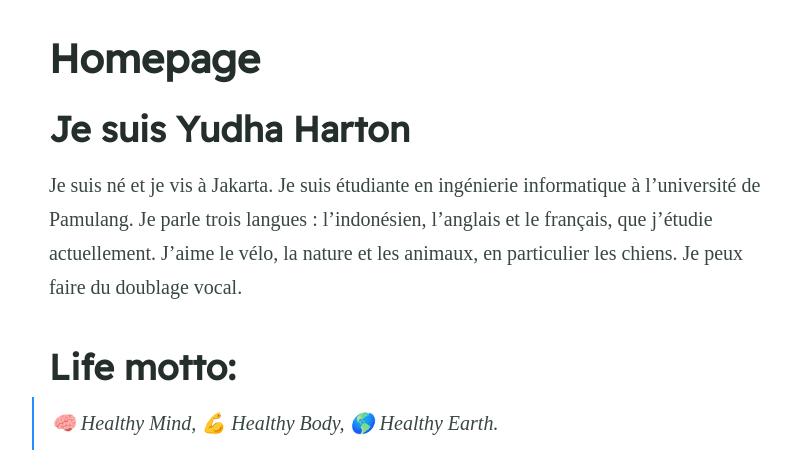
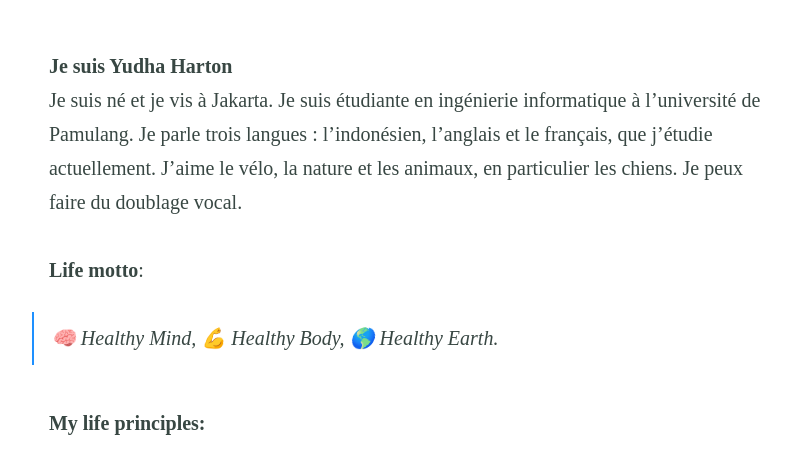
Before and after one commit to yudhaharton/yudhaharton.github.io, a Jekyll site: the page built from index.md, in a window 1280 px wide and 900 px high, cut to the strip 428-900 px from the top of the window. Shown: the whole strip, without its empty margins (234-1025 px from the left). Built offline with Jekyll 4.4.1, drawn with Linux system fonts in a browser that asks for light colours; some web fonts are replaced.

Commit message:
Update index.md

```diff
--- a/index.md
+++ b/index.md
@@ -1,32 +1,31 @@
 ---
-title: Homepage
+title:
 feature_text: |
 feature_image: "https://i.ibb.co/dP6PRSN/IRWN2699.jpg"
 excerpt: ""
 ---
 
-## Je suis Yudha Harton
-
+**Je suis Yudha Harton** \
 Je suis né et je vis à Jakarta. Je suis étudiante en ingénierie informatique à l'université de Pamulang. Je parle trois langues : l'indonésien, l'anglais et le français, que j'étudie actuellement. J'aime le vélo, la nature et les animaux, en particulier les chiens. Je peux faire du doublage vocal.
 
-## Life motto:
+**Life motto**:
 > 🧠 Healthy Mind, 💪 Healthy Body, 🌎 Healthy Earth.
 
-## My life principles:
+**My life principles:**
 - 🧘‍♂️ Be mindful _(berpenyadaran)_.
 - 🔗 Stay relevant _(tetap relevan)_.
 - 🤝 Treat others as one wants to be treated _(perlakukan orang lain sebagaimana engkau ingin diperlakukan)_.
 - ⚖️ Everything in moderation, including moderation _(segala sesuatu secara moderat, termasuk moderasi itu sendiri)_.
 - ✅ Finish what started _(selesaikan apa yang dimulai)_.
 
-## What I follow, practice, and believe:
+**What I follow, practice, and believe:**
 - ⚛️ [Freethought](https://en.wikipedia.org/wiki/Freethought) _([Pemikiran bebas](https://id.wikipedia.org/wiki/Pemikiran_bebas))_.
 - 🏛️ [Stoicism](https://en.wikipedia.org/wiki/Stoicism) _([Stoikisme](https://id.wikipedia.org/wiki/Stoikisme))_.
 - 🪷 [Secular Buddhism](https://en.wikipedia.org/wiki/Secular_Buddhism) _([Buddhisme sekuler](https://id.wikipedia.org/wiki/Buddhisme_sekuler))_.
 - 💮 [Ikigai](https://en.wikipedia.org/wiki/Ikigai) _([Ikigai](https://id.wikipedia.org/wiki/Ikigai))_.
 - 🌌 [Pantheism](https://en.wikipedia.org/wiki/Pantheism) _([Panteisme](https://id.wikipedia.org/wiki/Panteisme))_.
 
-## A few pages on this site:
+**A few pages on this site:**
 - [📝/blog](/blog) berisi tulisanku.
 - [📲/social-media](/social-media) berisi daftar semua akun media yang miliki.
 - [🙌/joined-community](/joined-community) berisi daftar komunitas yang kuikuti berserta foto.
```
